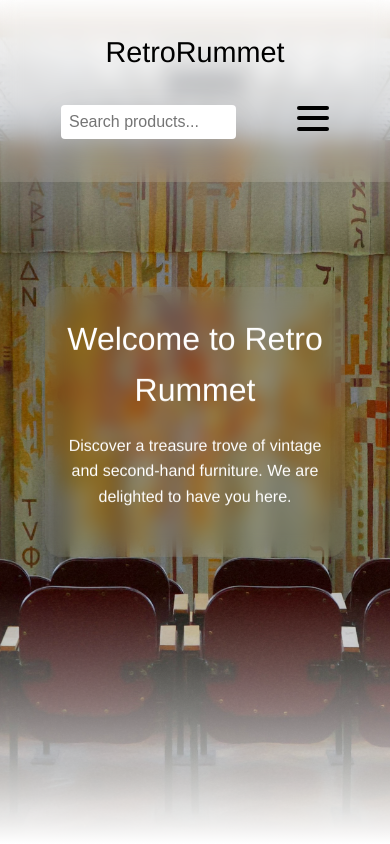
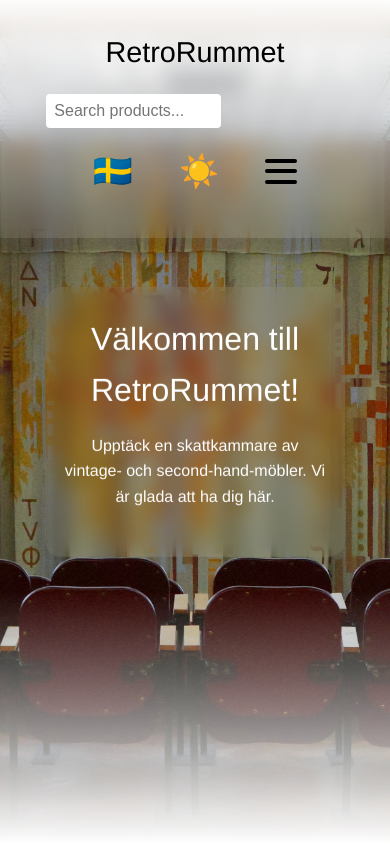
Before and after one commit to KristinaPalmquist/retrorummet, a Vue app: page / in a window 390 px wide. Shown: the top 844 px of the page. Built offline with nearby package versions, Linux system fonts and the light colour scheme.

Commit message:
Added Language Toggle and installed i18n, not implemented in components yet

```diff
--- a/package.json
+++ b/package.json
@@ -12,6 +12,7 @@
     "@vueuse/core": "^12.4.0",
     "pinia": "^2.3.0",
     "vue": "^3.5.13",
+    "vue-i18n": "^11.0.1",
     "vue-router": "^4.5.0"
   },
   "devDependencies": {
--- /dev/null
+++ b/src/components/LanguageToggle.vue
@@ -0,0 +1,44 @@
+<script setup>
+import { computed } from 'vue';
+import { useI18n } from 'vue-i18n';
+import { useStore } from '@/store';
+
+const { locale } = useI18n();
+const store = useStore();
+
+const currentLanguage = computed(() => store.language);
+
+const toggleLanguage = () => {
+  const newLanguage = currentLanguage.value === 'en' ? 'sv' : 'en';
+  store.setLanguage(newLanguage, locale);
+};
+</script>
+
+<template>
+  <div id="language-toggle">
+    <!-- <button @click="toggleLanguage">
+      {{ currentLanguage === 'sv' ? '' : '' }}
+    </button> -->
+    <button @click="toggleLanguage">
+      {{ currentLanguage === 'sv' ? '🇸🇪' : '🇬🇧' }}
+    </button>
+  </div>
+</template>
+
+<style scoped>
+#language-toggle {
+  display: flex;
+  justify-content: center;
+  align-items: center;
+}
+
+#language-toggle button {
+  background: transparent;
+  border: none;
+  padding: 0;
+  /* padding: 0.5rem 1rem; */
+  font-size: 2rem;
+  cursor: pointer;
+  transition: all 0.3s ease;
+}
+</style>
--- a/src/components/MainHeader.vue
+++ b/src/components/MainHeader.vue
@@ -3,6 +3,7 @@ import { ref, onMounted, onUnmounted, onUpdated, watch } from 'vue';
 import { useRouter } from 'vue-router';
 import { useStore } from '@/store';
 import MainNavbar from '@/components/MainNavbar.vue';
+import LanguageToggle from '@/components/LanguageToggle.vue';
 import ThemeToggle from './ThemeToggle.vue';
 import SearchBar from './SearchBar.vue';
 
@@ -98,6 +99,9 @@ watch(headerHeight, (newHeight) => {
       <div class="nav-btns">
         <div class="search">
           <SearchBar v-if="!isOpen" />
+        </div>
+        <div class="language">
+          <LanguageToggle v-if="!isOpen" />
         </div>
         <div class="theme">
           <ThemeToggle v-if="!isOpen" />
@@ -237,8 +241,26 @@ a {
     margin-bottom: 0.5rem;
   }
 
-  .nav-btns .theme {
-    display: none;
+  .nav-btns {
+    display: grid;
+    grid-template-areas: 'search search search search search' '. language theme nav .';
   }
+
+  .search {
+    grid-area: search;
+  }
+
+  .language {
+    grid-area: language;
+  }
+
+  .theme {
+    grid-area: theme;
+  }
+
+  .nav {
+    grid-area: nav;
+  }
+
 }
 </style>
--- /dev/null
+++ b/src/i18n.js
@@ -0,0 +1,27 @@
+import { createI18n } from 'vue-i18n';
+
+const messages = {
+  sv: {
+    companyName: 'RetroRummet',
+    home: {
+      header: 'Välkommen till {companyName}! ',
+      hero: 'Upptäck en skattkammare av vintage- och second-hand-möbler. Vi är glada att ha dig här.',
+    },
+  },
+  en: {
+    companyName: 'RetroRoom',
+    home: {
+      header: 'Welcome to {companyName}!',
+      hero: 'Discover a treasure trove of vintage and second-hand furniture. We are delighted to have you here.',
+    },
+
+  },
+};
+
+const i18n = createI18n({
+  legacy: false,
+  locale: 'sv',
+  fallbackLocale: 'en',
+  messages,
+});
+export default i18n;
--- a/src/main.js
+++ b/src/main.js
@@ -3,10 +3,9 @@ import { createPinia } from 'pinia';
 import './style.css';
 import App from './App.vue';
 import router from './router';
+import i18n from './i18n';
 
 const app = createApp(App);
 const pinia = createPinia();
 
-app.use(router);
-app.use(pinia);
-app.mount('#app');
+app.use(router).use(pinia).use(i18n).mount('#app');
--- a/src/store/index.js
+++ b/src/store/index.js
@@ -1,9 +1,11 @@
 import { defineStore } from 'pinia';
+// import { useI18n } from 'vue-i18n';
 
 export const useStore = defineStore('main', {
   state: () => ({
     cart: [],
     searchQuery: '',
+    language: 'sv',
   }),
   getters: {
     getSearchQuery: (state) => state.searchQuery,
@@ -15,5 +17,10 @@ export const useStore = defineStore('main', {
     resetSearchQuery() {
       this.searchQuery = '';
     },
+    setLanguage(language,locale) {
+      this.language = language;
+      // const { locale } = useI18n();
+      locale.value = language;
+    },
   },
 });
--- a/src/style.css
+++ b/src/style.css
@@ -45,6 +45,7 @@ section {
 .component-container {
   width: clamp(300px, 80vw, 1200px);
   margin: 0 auto 3rem;
+
 }
 
 a {
--- a/src/views/HomeView.vue
+++ b/src/views/HomeView.vue
@@ -1,7 +1,16 @@
 <script setup>
 import CategoriesSmall from '@/components/CategoriesSmall.vue';
 import { ref, onMounted } from 'vue';
-const companyName = ref('Retro Rummet');
+import { useI18n } from 'vue-i18n';
+
+const props = defineProps({
+  searchQuery: String,
+});
+
+const emits = defineEmits(['productClicked']);
+
+const { t } = useI18n();
+const companyName = ref(t('companyName'));
 const heroRef = ref(null);
 const categoriesRef = ref(null);
 
@@ -20,28 +29,42 @@ onMounted(() => {
     const updateCategoriesWidth = () => {
       const viewportWidth = window.innerWidth;
       if (viewportWidth > 600) {
-        const offsetLeft = categoriesElement.getBoundingClientRect().left;
-        categoriesElement.style.position = 'relative';
-        categoriesElement.style.left = `-${offsetLeft}px`;
-        categoriesElement.style.width = `${viewportWidth}px`;
+        const offsetLeft = categoriesElement.offsetLeft;
+        categoriesElement.style.width = `${viewportWidth - offsetLeft}px`;
       } else {
-        categoriesElement.style.position = 'relative';
-        categoriesElement.style.left = '0';
         categoriesElement.style.width = '100%';
       }
-      // const viewportWidth = window.innerWidth;
-      // const offsetLeft = categoriesElement.getBoundingClientRect().left;
-      // categoriesElement.style.position = 'relative';
-      // categoriesElement.style.left = `-${offsetLeft}px`;
-      // categoriesElement.style.width = `${viewportWidth}px`;
     };
 
+    window.addEventListener('resize', updateCategoriesWidth);
     updateCategoriesWidth();
-    window.addEventListener('resize', updateCategoriesWidth);
 
     return () => {
       window.removeEventListener('resize', updateCategoriesWidth);
     };
+
+    // const categoriesElement = categoriesRef.value;
+    // if (categoriesElement) {
+    //   const updateCategoriesWidth = () => {
+    //     const viewportWidth = window.innerWidth;
+    //     if (viewportWidth > 600) {
+    //       const offsetLeft = categoriesElement.getBoundingClientRect().left;
+    //       categoriesElement.style.position = 'relative';
+    //       categoriesElement.style.left = `-${offsetLeft}px`;
+    //       categoriesElement.style.width = `${viewportWidth}px`;
+    //     } else {
+    //       categoriesElement.style.position = 'relative';
+    //       categoriesElement.style.left = '0';
+    //       categoriesElement.style.width = '100%';
+    //     }
+    //   };
+
+    //   updateCategoriesWidth();
+    //   window.addEventListener('resize', updateCategoriesWidth);
+
+    //   return () => {
+    //     window.removeEventListener('resize', updateCategoriesWidth);
+    //   };
   }
 });
 </script>
@@ -51,18 +74,13 @@ onMounted(() => {
     <div class="hero" ref="heroRef">
       <div class="fade-up"></div>
       <div class="hero-image"></div>
-      <!-- <img
-        src="@/assets/img/hero.jpg"
-        alt="Welcome to Retro Rummet"
-        class="hero-image"
-      /> -->
+
       <div class="fade-down"></div>
       <div class="glass-card">
         <div class="hero-text">
-          <h1>Welcome to {{ companyName }}</h1>
+          <h1>{{ t('home.header', { companyName }) }}</h1>
           <p>
-            Discover a treasure trove of vintage and second-hand furniture. We
-            are delighted to have you here.
+            {{ t('home.hero') }}
           </p>
         </div>
       </div>
@@ -112,8 +130,8 @@ onMounted(() => {
   background-color: var(--background-color);
   display: flex;
   flex-direction: column;
+  align-items: center;
 }
-
 
 .hero-image {
   width: 100%;
@@ -228,7 +246,6 @@ onMounted(() => {
   overflow: hidden;
 }
 
-
 @media only screen and (max-width: 600px) {
   .glass-card {
     padding: 1rem;
--- a/vite.config.js
+++ b/vite.config.js
@@ -1,7 +1,7 @@
 import { defineConfig } from 'vite';
 import vue from '@vitejs/plugin-vue';
+import path from 'path';
 
-import path from 'path';
 
 export default defineConfig({
   plugins: [vue()],
```
Also changed, not shown: 2 other files (tests, documents, lock files or other folders).
